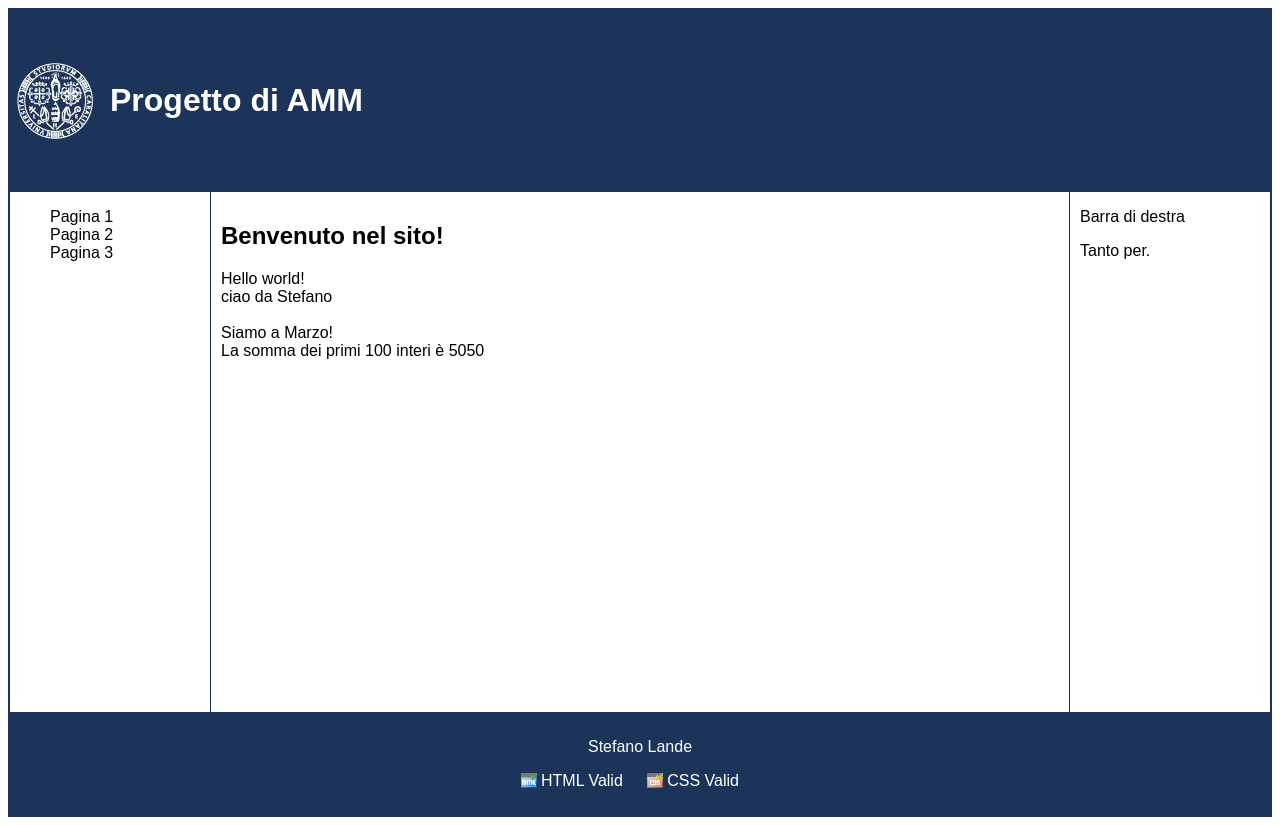
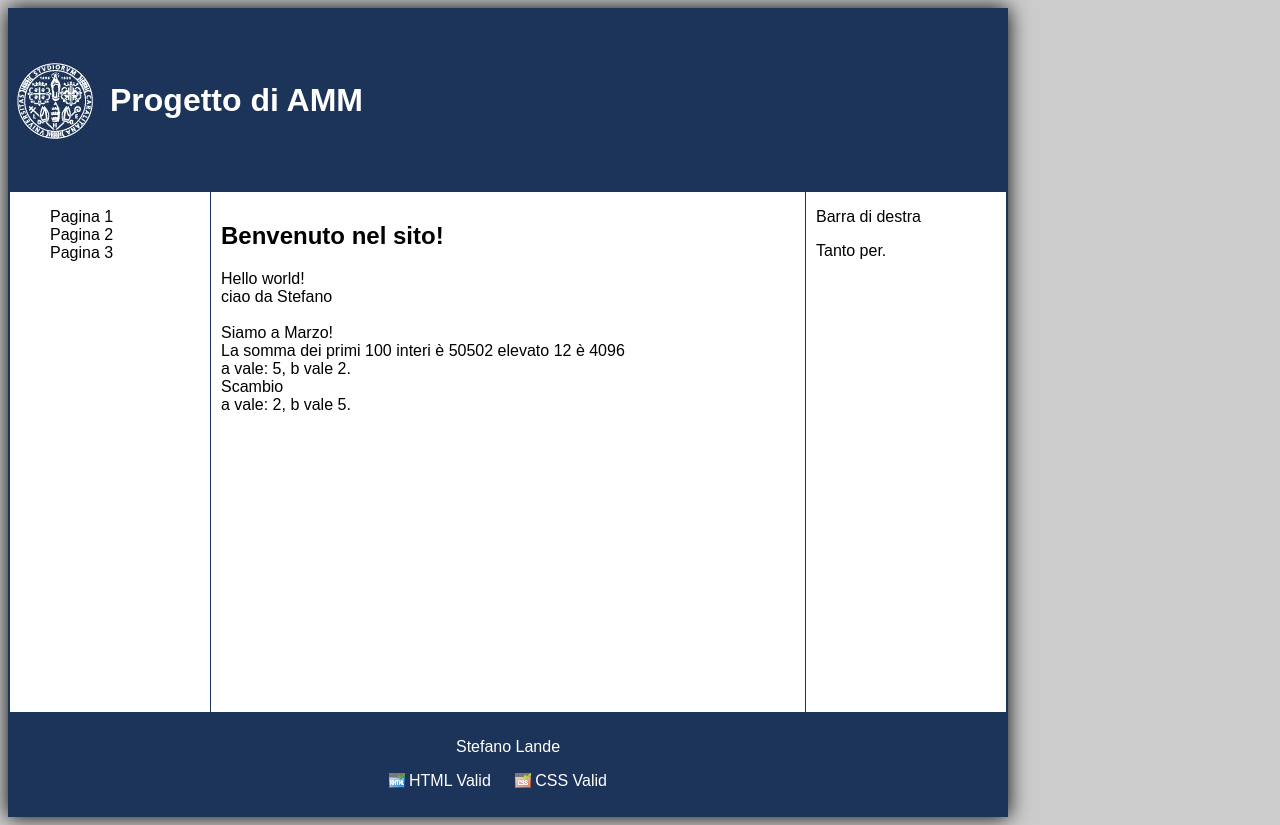
Before and after one commit to istevene/progettoamm, a PHP site: page / in a window 1280 px wide. Run offline with PHP 8.4, Linux system fonts and the light colour scheme.

Commit message:
introduzione php

```diff
--- a/index.php
+++ /dev/null
@@ -1,5 +0,0 @@
-<?php
-
-	echo "Hello world!<br/>
-	 Test di git";
-?>
--- /dev/null
+++ b/provacss/funzioni.php
@@ -0,0 +1,12 @@
+<?php
+
+function potenza($base, $esp){
+    return pow($base, $esp);
+}
+
+function scambia(&$a, &$b){
+    $temp=$a;
+    $a=$b;
+    $b=$temp;
+}
+?>
--- a/provacss/index.php
+++ b/provacss/index.php
@@ -1,4 +1,6 @@
-
+<?
+    include_once('funzioni.php');
+?>
 <!DOCTYPE html>
 <html>
     <head>
@@ -32,7 +34,7 @@
             <div id="content">
                 <h2>Benvenuto nel sito!</h2>
                 <?
-                	date_default_timezone_set('Europe/Rome');
+                    date_default_timezone_set('Europe/Rome');
 
                     echo "Hello world! <br/>";
                     $saluto = "ciao";
@@ -68,6 +70,14 @@
                     echo "La somma dei primi 100 interi è $somma";
                     //dhgvfdgifk;
                     //phpinfo();
+
+                    echo "2 elevato 12 è " . potenza(2,12);
+                    $a=5;
+                    $b=2;
+                    echo "<br />a vale: $a, b vale $b.";
+                    echo "<br /> Scambio <br />";
+                    scambia($a, $b);
+                    echo "a vale: $a, b vale $b.";
                 ?>
             </div>
 
--- a/provacss/nbproject/project.xml
+++ b/provacss/nbproject/project.xml
@@ -3,7 +3,7 @@
     <type>org.netbeans.modules.php.project</type>
     <configuration>
         <data xmlns="http://www.netbeans.org/ns/php-project/1">
-            <name>prog1</name>
+            <name>provacss</name>
         </data>
     </configuration>
 </project>
--- a/provacss/stile.css
+++ b/provacss/stile.css
@@ -1,7 +1,8 @@
 body {
-    background-color: white;
+    background-color: #cccccc;
     font-family: sans-serif;
     margin: 8px;
+    width: 1000px;
 }
 
 header {
@@ -25,8 +26,6 @@ header #logo h1{
     background-color: white;
     float: left;
     width: 200px;
-    border-radius: 20px;
-
 }
 
 #sidebar1 ul{
@@ -65,13 +64,16 @@ header #logo h1{
 }
 
 a:hover{
-
+    font-weight: bold;
 }
 
 #page {
     border: 2px solid #1c345a;
     border-top: 1px solid #1c345a;
     border-bottom: 1px solid #1c345a;
+    margin: 0px auto;
+    box-shadow: 0px 0px 20px;
+    background-color: white;
 }
 
 #clear{
```
